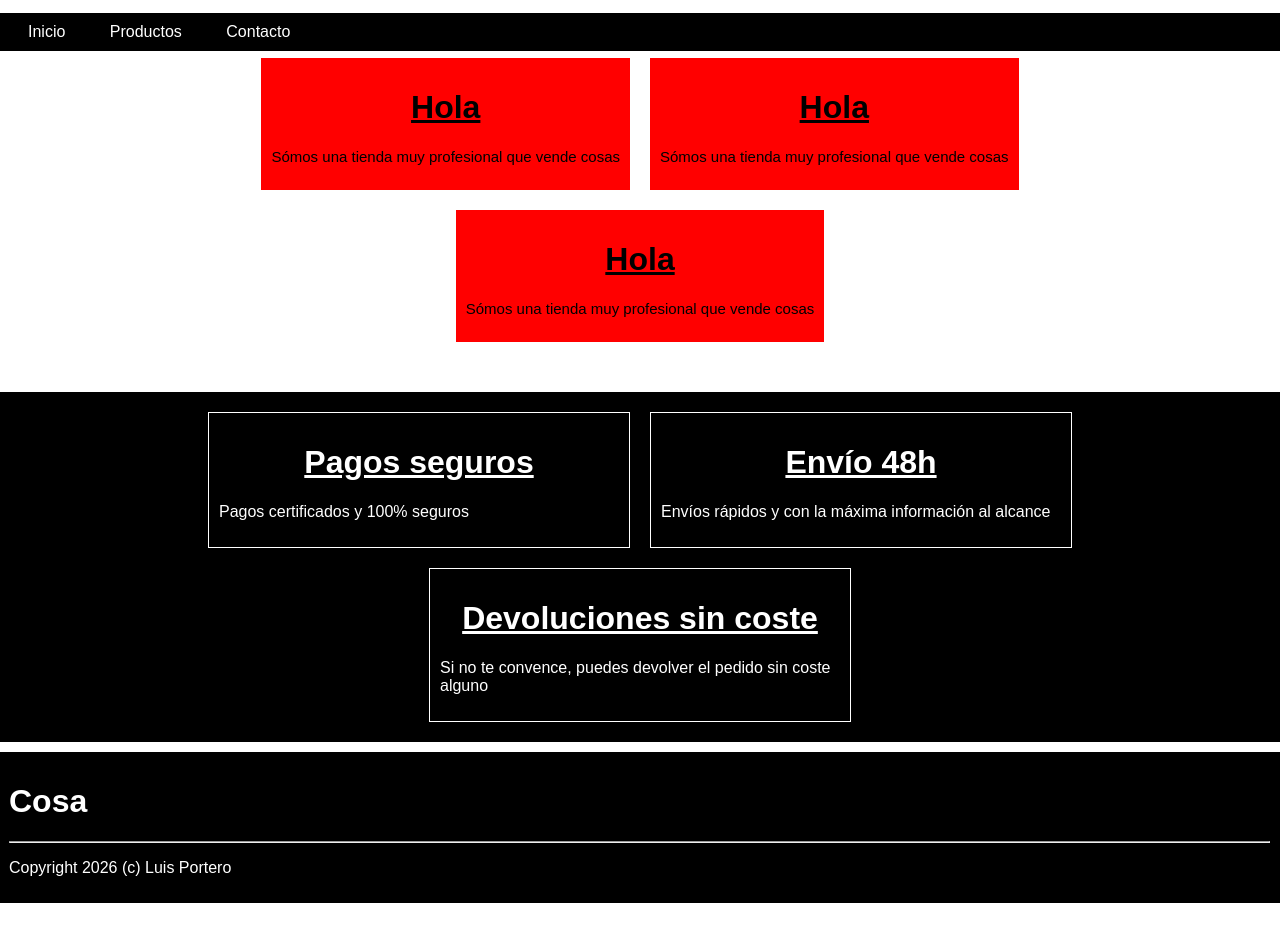
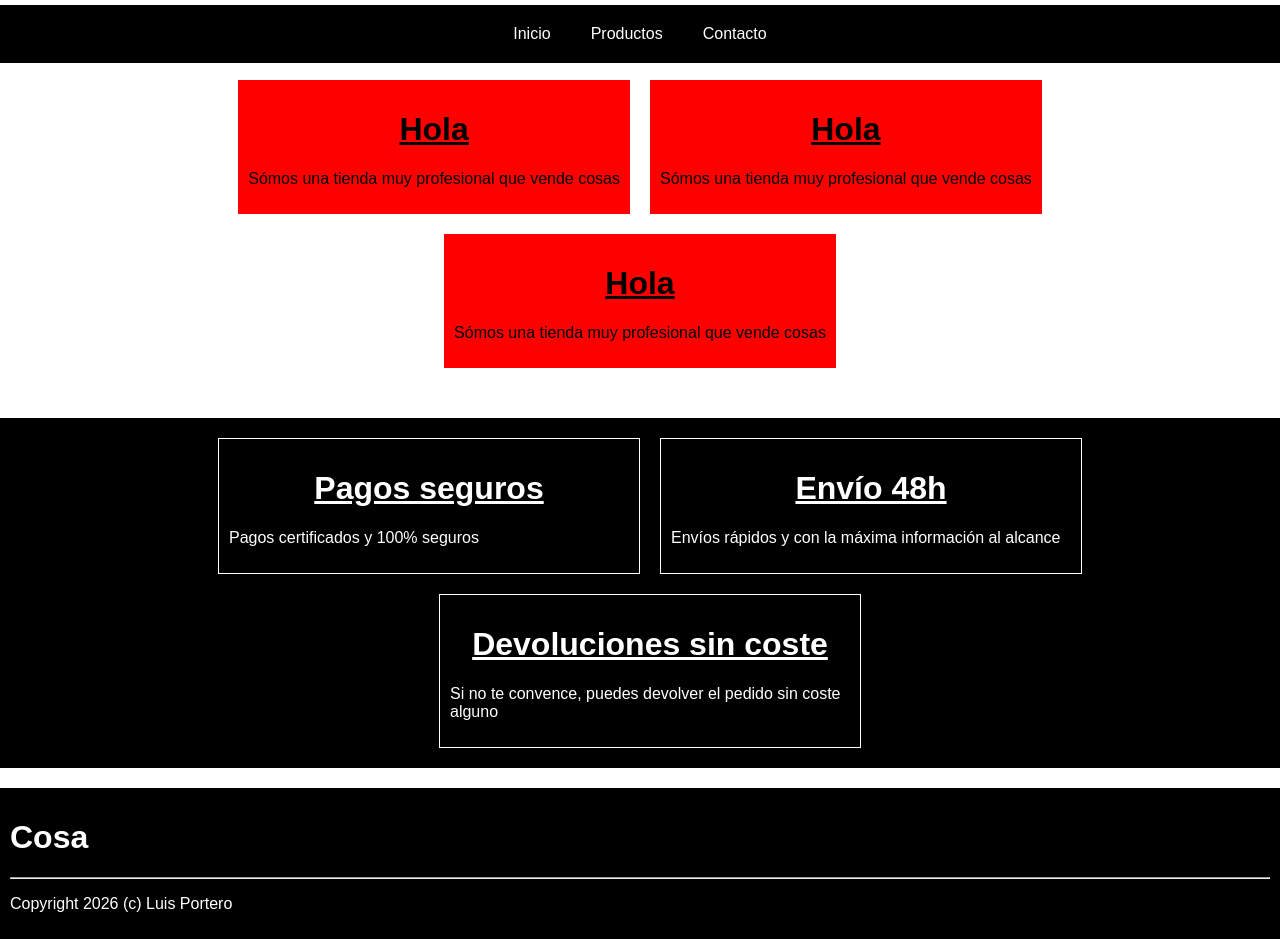
Before and after one commit to Luis-Portero/DAM1M04-Exercici-Posicio, a plain HTML site: page index.html in a window 1280 px wide. Before the commit the page ends 911 px from the top, so only its background shows below. Drawn offline with Linux system fonts and the light colour scheme.

Commit message:
4
Minor fixes

```diff
--- a/global.css
+++ b/global.css
@@ -1,17 +1,15 @@
 /*----------navegation----------*/
 nav{
     background-color: black;
-    min-width: 100%;
+    width: 100%;
     margin-top: 5px;
-
-    margin-left: -10px;
+    display: flex;
     position: fixed;
-    padding: 10px;
     justify-content: center;
 
 }
 nav a{
-    text-decoration: none;
+    text-decoration:none;
     font-family: Arial, Helvetica, sans-serif;
     color: white;
     margin: 10px;
@@ -26,6 +24,8 @@ nav a:hover{
 
 /*----------body----------*/
 body{
+    margin: 0;
+    padding: 0;
     font-family: Arial, Helvetica, sans-serif;
 }
 
@@ -38,8 +38,13 @@ body{
 }
 
 /*Grid y cartas para la página principal*/
+
+
+
+
+/*---Grid para la página de inicio---*/
 .gridIndex{ /*Sirve tanto para Producto como para contacto*/
-    padding-top: 40px;
+    padding-top: 70px;
     justify-content: center;
     display: flex;
     flex-wrap: wrap;
@@ -57,23 +62,19 @@ body{
     text-align: center;
 }
 .cardIndex > p{
-    font-size: 15px;
+    font-size: 1em;
 }
 
-/*para la barra de beneficios*/
+/*--para la barra de beneficios--*/
 .beneficiList{
     background-color: black;
     width: 100%;
-    margin-left: -10px;
+
     margin-top: 40px;
-    margin-bottom: 10px;
+    margin-bottom: 20px;
     padding: 10px;
     display: flex;
     flex-wrap: wrap;
-    flex-direction: row;
-
-
-
     justify-content: center;
 }
 .benefici{
@@ -99,7 +100,7 @@ body{
 /*----------cards----------*/
 /*---grid---*/
 .grid{ /*Sirve tanto para Producto como para contacto*/
-    padding-top: 40px;
+    padding-top: 70px;
     justify-content: center;
     display: flex;
     flex-wrap: wrap;
@@ -140,18 +141,17 @@ body{
     text-align: center;
 }
 
-/*---Para las tarjetas de contacto---*/
+/*-----Para las tarjetas de contacto-----*/
 .gridContacte{
-    padding-top: 40px;
+    padding-top: 100px;
+    padding-bottom: 20px;
     justify-content: space-around;
-    -----align-items: center;
     margin: 1px;
     display: flex;
     flex-wrap: wrap;
     flex-direction: row;
 }
 .contacte{
-    /*background-color: red;*/
     background-color: #f0f0f0;
     border: 1px solid #000;
     min-width: 45%;
@@ -162,7 +162,6 @@ body{
 
 }
 .contacteText{
-    /*background-color: green;*/
     margin-bottom: 10px;
     padding: 10px;
 
@@ -198,8 +197,8 @@ body{
 /*----------footer----------*/
 footer{
     background-color: #000;
-    margin-left: -9px;
-    margin-right: -8px;
+
+    margin-top: 10px;
     padding: 10px;
 }
 footer > h1{
```
Also changed, not shown: contacte.html (+2 -2 lines).
